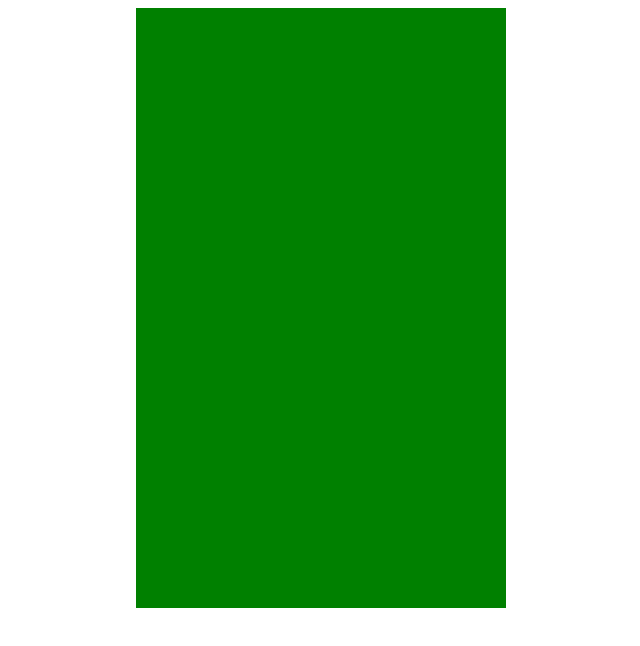
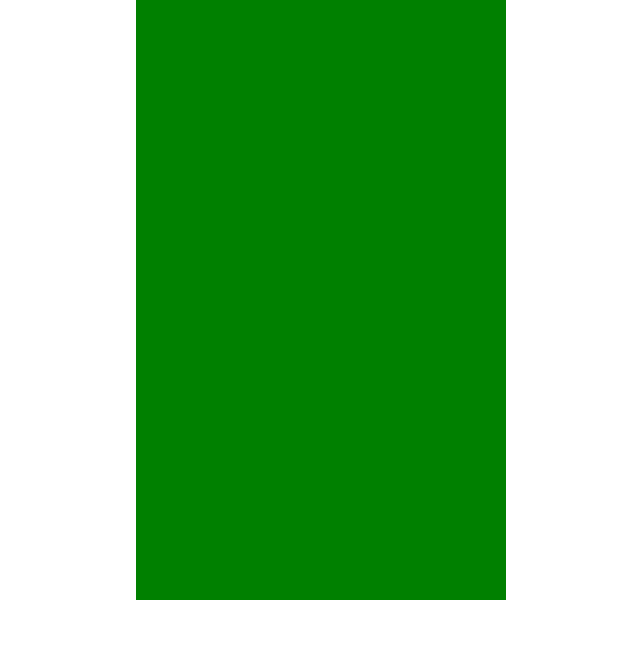
Before and after one commit to DanilaHalm/BorderDoodle, a plain HTML site: page index.html in a window 1280 px wide. Shown: the whole page, without its empty margins (319-959 px from the left). Drawn offline with Linux system fonts and the light colour scheme.

Commit message:
Update style.css

```diff
--- a/style.css
+++ b/style.css
@@ -1,6 +1,6 @@
 body {
-  text-align: center;,
-  margin: 0
+  text-align: center;
+  margin: 0;
 }
 #board {
   background-color: green;
```
